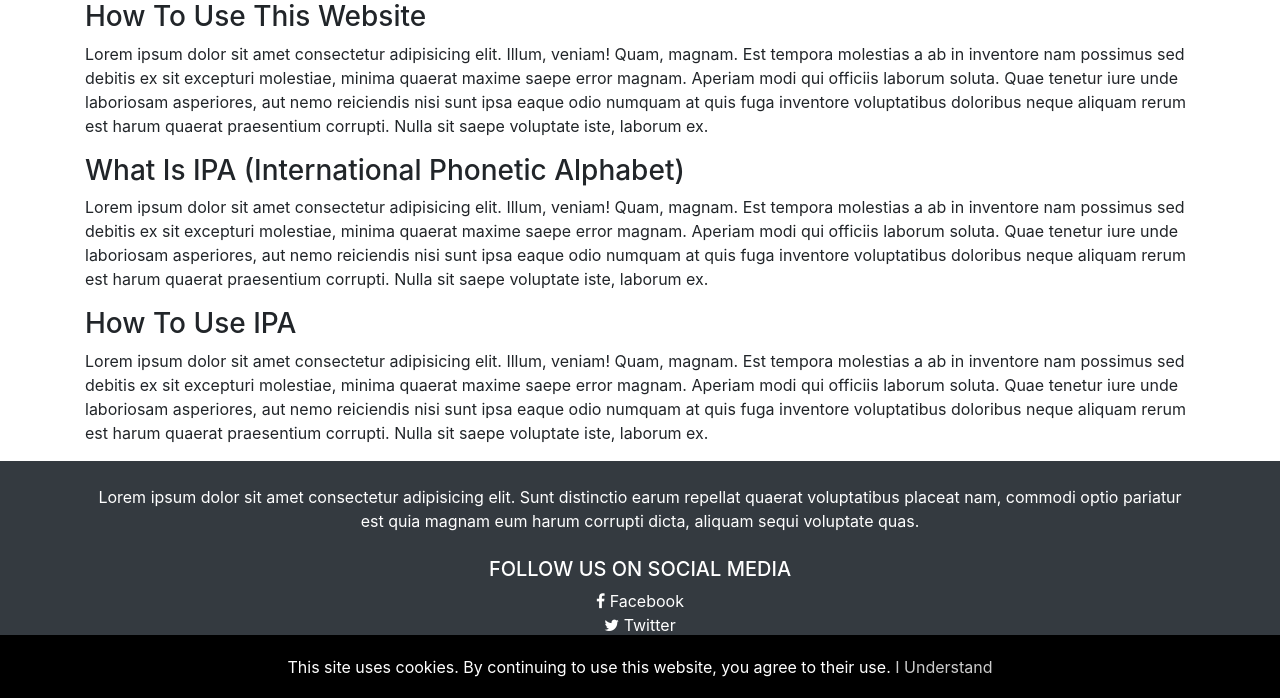
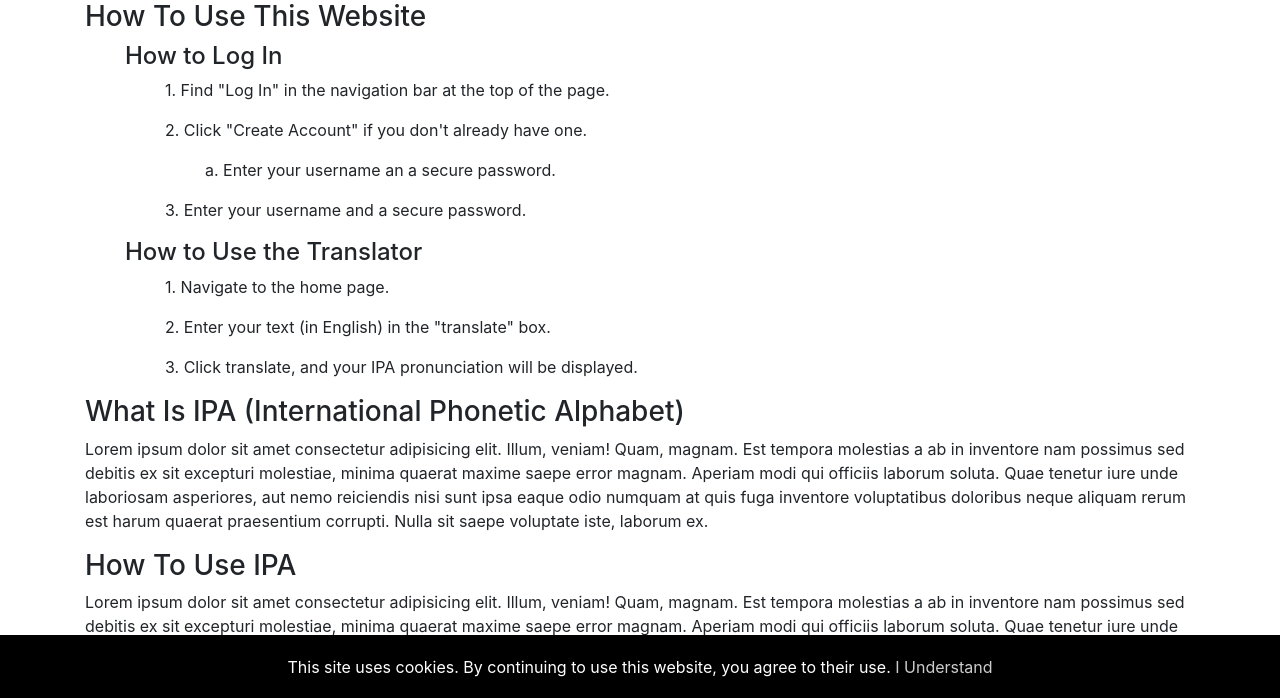
Before and after one commit to Caden-Kienitz/TSP_Team9, a Django app: page /help/ in a window 1280 px wide. Shown: the part 101-799 px from the top of the page. Run offline with Django 4.2, Linux system fonts and the light colour scheme; some libraries are stand-ins or nearby versions.

Commit message:
Added intructional content to help page (how to login, use the translator)

```diff
--- a/app/templates/help.html
+++ b/app/templates/help.html
@@ -10,7 +10,23 @@
   <div class="row">
     <div class="col-sm">
       <h3>How To Use This Website</h3>
-      <p>Lorem ipsum dolor sit amet consectetur adipisicing elit. Illum, veniam! Quam, magnam. Est tempora molestias a ab in inventore nam possimus sed debitis ex sit excepturi molestiae, minima quaerat maxime saepe error magnam. Aperiam modi qui officiis laborum soluta. Quae tenetur iure unde laboriosam asperiores, aut nemo reiciendis nisi sunt ipsa eaque odio numquam at quis fuga inventore voluptatibus doloribus neque aliquam rerum est harum quaerat praesentium corrupti. Nulla sit saepe voluptate iste, laborum ex.</p>
+      <ul>
+      <h4> How to Log In</h4>
+      <ul>
+      <p>1. Find "Log In" in the navigation bar at the top of the page.</p>
+      <p>2. Click "Create Account" if you don't already have one.</p>
+      <ul>
+      <p>a. Enter your username an a secure password. </p>
+      </ul>
+      <p>3. Enter your username and a secure password. </p>
+    </ul>
+    <h4> How to Use the Translator</h4>
+    <ul>
+      <p>1. Navigate to the home page. </p>
+      <p>2. Enter your text (in English) in the "translate" box. </p>
+      <p>3. Click translate, and your IPA pronunciation will be displayed. </p>
+    </ul>
+
     </div>
   </div>
   <div class="row">
```
